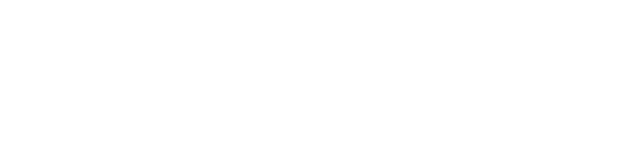
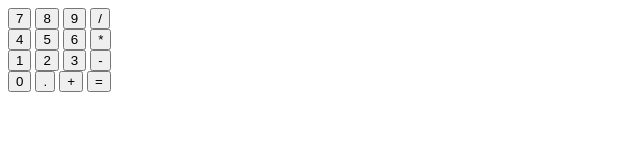
Before and after one commit to MGP1992/Calculator, a plain HTML site: page index.html in a window 1280 px wide. Shown: the whole page, without its empty margins (0-640 px from the left). Drawn offline with Linux system fonts and the light colour scheme.

Commit message:
add buttons with value display

```diff
--- a/index.html
+++ b/index.html
@@ -4,8 +4,36 @@
     <meta charset="UTF-8">
     <meta name="viewport" content="width=device-width, initial-scale=1.0">
     <title>Calculator</title>
+    <!-- <link rel="stylesheet" href="index.css"> -->
+    <script src="index.js" defer></script>
 </head>
 <body>
-
+    <div class="calculatorbody">
+        <div class="screen"></div>
+        <div class =" row row1">
+            <button type="button" class="btn">7</button>
+            <button type="button" class="btn">8</button>
+            <button type="button" class="btn">9</button>
+            <button type="button" class="btn">/</button>
+        </div>
+        <div class ="row row2">
+            <button type="button" class="btn">4</button>
+            <button type="button" class="btn">5</button>
+            <button type="button" class="btn">6</button>
+            <button type="button" class="btn">*</button>
+        </div>
+        <div class ="row row3">
+            <button type="button" class="btn">1</button>
+            <button type="button" class="btn">2</button>
+            <button type="button" class="btn">3</button>
+            <button type="button" class="btn">-</button>
+        </div>
+        <div class ="row row4">
+            <button type="button" class="btn">0</button>
+            <button type="button" class="btn">.</button>
+            <button type="button" class="btn">+</button>
+            <button type="button" class="btn">=</button>
+        </div>
+    </div>
 </body>
 </html>
```
